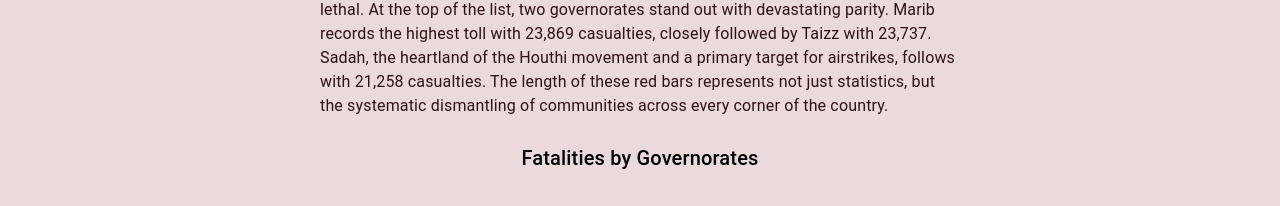
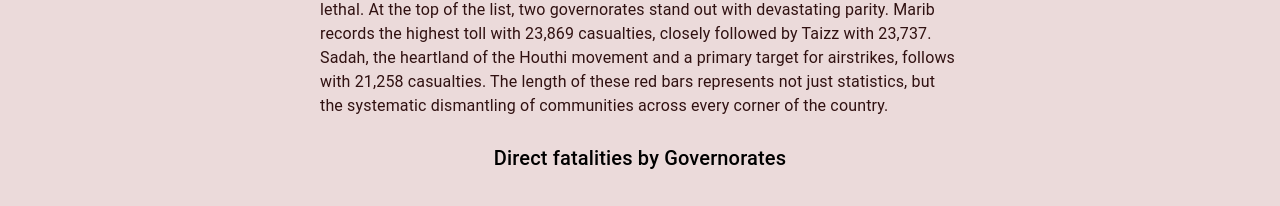
Before and after one commit to Kevinnetti/ProjectDV, a React (Vite) app: page / in a window 1280 px wide. Shown: the part 6456-6662 px from the top of the page. Built offline with nearby package versions, Linux system fonts and the light colour scheme.

Commit message:
fix typo2

```diff
--- a/src/components/Fatalities.jsx
+++ b/src/components/Fatalities.jsx
@@ -327,7 +327,7 @@ const Fatalities = () => {
     return (
         <Box sx={{ width: '100%' }}>
             <Typography variant="h6" gutterBottom sx={{ mb: 2 }} align="center">
-                Fatalities by Governorates
+                Direct fatalities by Governorates
             </Typography>
 
             {!data ? (
```
